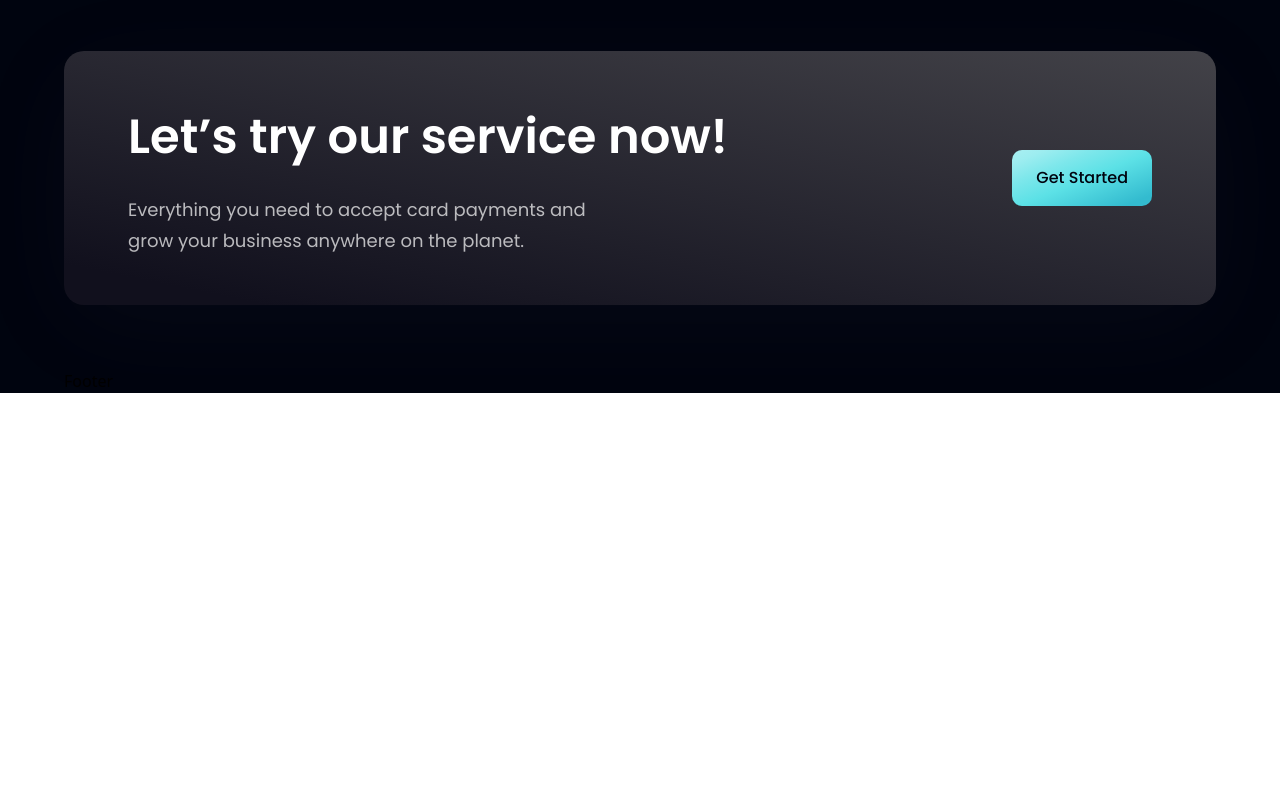
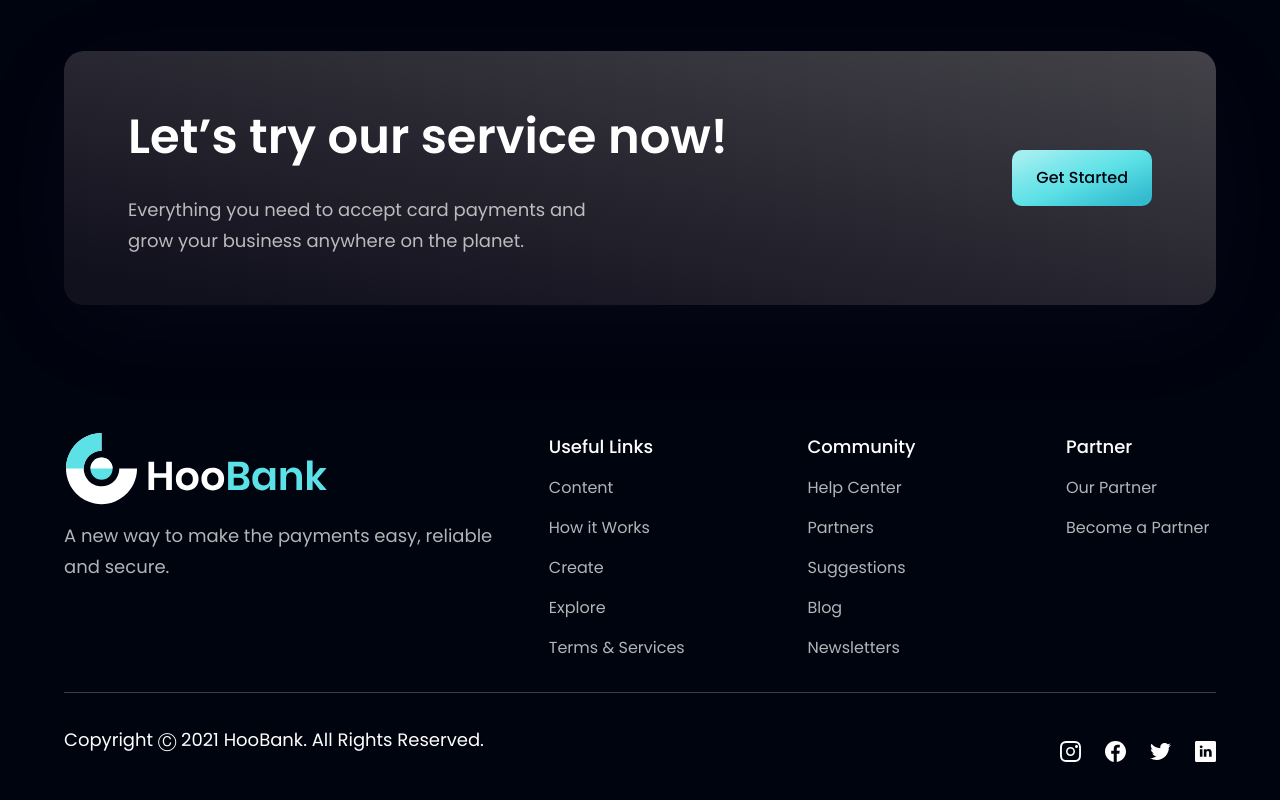
Before and after one commit to vaganast/React-Tailwind, a React (Vite) app: page / in a window 1280 px wide. Shown: the part 4090-4890 px from the top of the page. Before the commit the page ends 4483 px from the top, so only its background shows below. Built offline with nearby package versions, Linux system fonts and the light colour scheme.

Commit message:
Update Footer.jsx

```diff
--- a/src/components/Footer.jsx
+++ b/src/components/Footer.jsx
@@ -1,9 +1,61 @@
-import React from 'react'
+import styles from '../style'
+import { logo } from '../assets'
+import { footerLinks, socialMedia } from '../constats'
 
-const Footer = () => {
-  return (
-    <div>Footer</div>
+const Footer = () => (
+    <section className={`${styles.flexCenter} ${styles.paddingY} flex-col`}>
+      <div className={`${styles.flexStart} md:flex-row flex-col mb-8 w-full`}>
+        <div className='flex-1 flex flex-col justify-start mr-10'>
+          <img
+          src={logo}
+          alt='hoobank'
+          className='w-[266px] h-[72px] object-contain'
+          />
+          <p className={`${styles.paragraph} mt-4 max-w[310px]`}>
+          A new way to make the payments easy, reliable and secure.
+          </p>
+        </div>
+        <div className='flex-[1.5] w-full flex flex-row justify-between flex-wrap md:mt-0 mt-10'>
+          {footerLinks.map((footerLink) => (
+            <div
+            key={footerLink.key}
+            className='flex flex-col ss:my-0 my-4 min-w-[150px]'>
+              <h4 className='font-poppins font-medium text-[18px] leading-[27px] text-white'>
+                {footerLink.title}
+              </h4>
+              <ul className='list-none mt-4'>
+                {footerLink.links.map((Link, index) => (
+                  <li
+                  key={Link.name}
+                  className={`font-poppins font-normal text-dimWhite
+                  text-[16px] leading-[24px]
+                  hover:text-secondary cursor-pointer ${index !== footerLink.links.length-1 ? 'mb-4' : 'mb-00'}`}
+                  >
+                    {Link.name}
+                  </li>
+                ))}
+              </ul>
+            </div>
+          ))}
+        </div>
+      </div>
+      <div className='w-full flex justify-between items-center md:flex-row flex-col pt-6 border-t-[1px] border-t-[#3F3E45]'>
+        <p className='font-poppins font-normal text-center text-[18px] leading-[27px] text-white'>
+        Copyright Ⓒ 2021 HooBank. All Rights Reserved.
+        </p>
+        <div className='flex flex-row md:mt-o mt-6'>
+                  {socialMedia.map((social, index) => (
+                    <img
+                    key={social.id}
+                    src={social.icon}
+                    alt={social.id}
+                    className={`w-[21px] h-[21px] object-contain cursor-pointer ${index !== socialMedia.length-1 ? 'mr-6' : 'mr-0'}`}
+                    />
+                  ))}
+        </div>
+      </div>
+    </section>
   )
-}
+
 
 export default Footer
```
